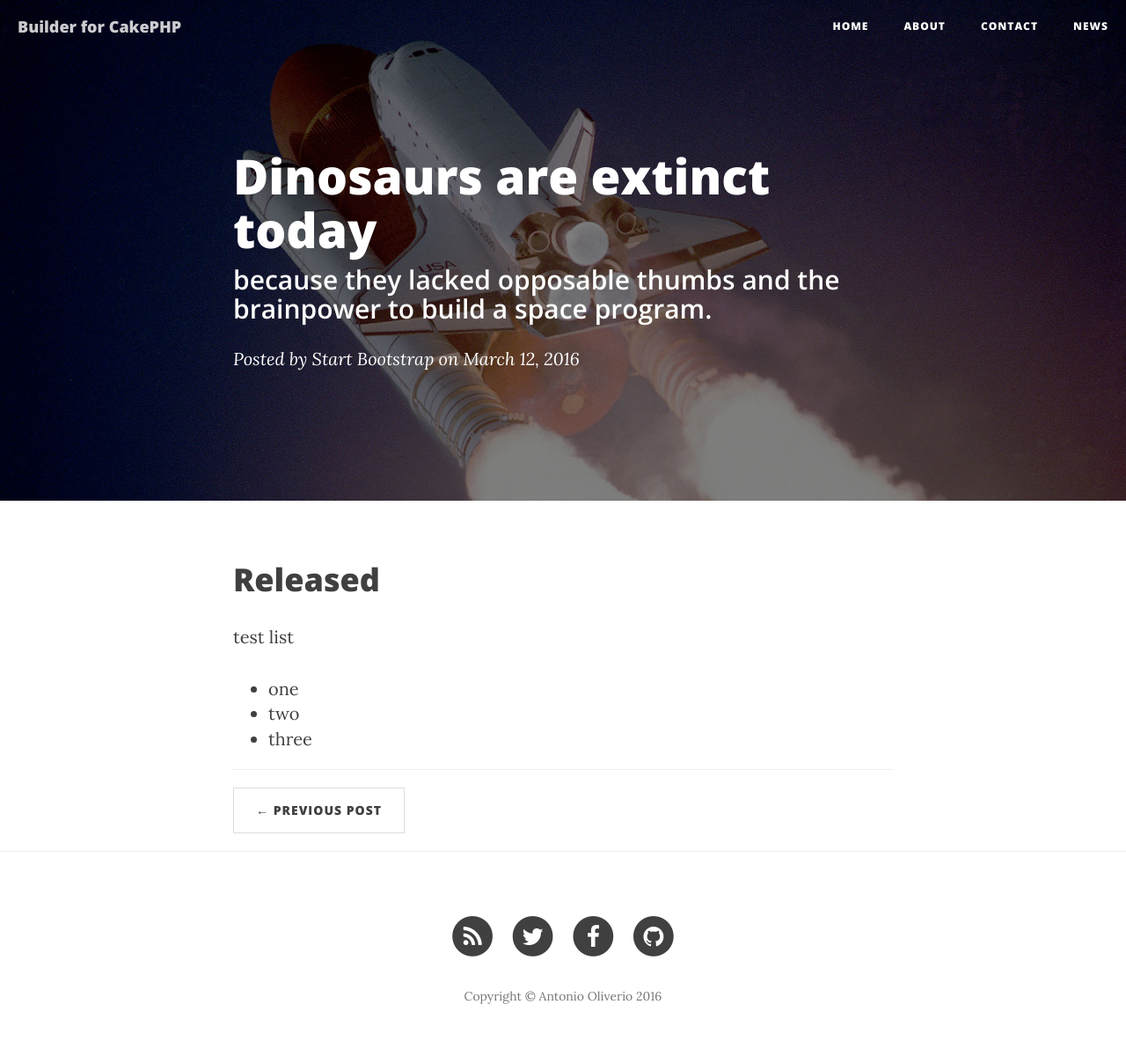
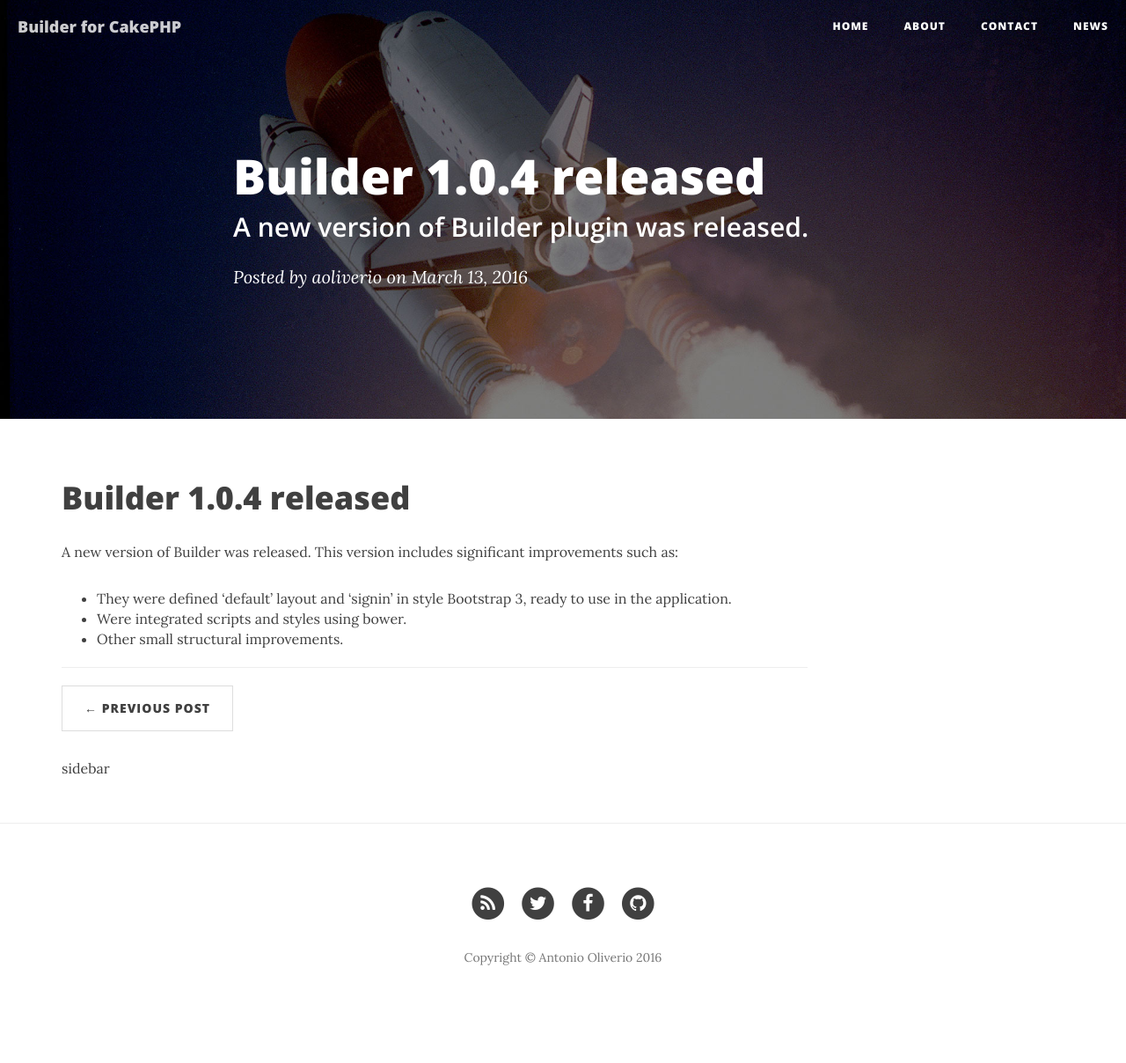
Before and after one commit to aoliverio/builder, a Jekyll site: the page built from _posts/2016-03-12-builder-released.md, in a window 1280 px wide. Shown: the whole page at 88% size. Built offline with Jekyll 4.4.1, drawn with Linux system fonts in a browser that asks for light colours; nearby versions of some CDN libraries; after the commit the page ends 1164 px from its top, so only the background shows below that.

Commit message:
Initial commit

```diff
--- a/_config.yml
+++ b/_config.yml
@@ -11,10 +11,6 @@ github_username:  aoliverio
 facebook_username:  antonio.oliverio
 email_username:
 
-#
-
-
-
 # Build settings
 markdown: kramdown
 highlighter: rouge
--- a/_layouts/post.html
+++ b/_layouts/post.html
@@ -22,7 +22,7 @@ layout: default
 <article>
     <div class="container">
         <div class="row">
-            <div class="col-lg-8 col-lg-offset-2 col-md-10 col-md-offset-1">
+            <div class="col-md-9">
                 {{ content }}
                 <hr>
                 <ul class="pager">
@@ -38,6 +38,9 @@ layout: default
                     {% endif %}
                 </ul>
             </div>
+            <div class="col-md-9">
+                <p>sidebar</p>
+            </div>
         </div>
     </div>
 </article>
--- a/_posts/2016-03-12-builder-released.md
+++ b/_posts/2016-03-12-builder-released.md
@@ -1,16 +1,16 @@
 ---
 layout:     post
-title:      "Dinosaurs are extinct today"
-subtitle:   "because they lacked opposable thumbs and the brainpower to build a space program."
-date:       2016-03-12 12:00:00
-author:     "Start Bootstrap"
+title:      "Builder 1.0.4 released"
+subtitle:   "A new version of Builder plugin was released."
+date:       2016-03-13 12:00:00
+author:     "aoliverio"
 header-img: "img/post-bg-01.jpg"
 ---
 
-# Released
+# Builder 1.0.4 released
 
-test list
+A new version of Builder was released. This version includes significant improvements such as:
 
-- one
-- two
-- three
+- They were defined 'default' layout and 'signin' in style Bootstrap 3, ready to use in the application.
+- Were integrated scripts and styles using bower.
+- Other small structural improvements.
--- a/css/clean-blog.css
+++ b/css/clean-blog.css
@@ -6,7 +6,7 @@
 
 body {
   font-family: 'Lora', 'Times New Roman', serif;
-  font-size: 20px;
+  font-size: 16px;
   color: #404040;
 }
 p {
--- a/index.html
+++ b/index.html
@@ -1,6 +1,6 @@
 ---
 layout: page
-description: "A Clean Blog Theme by Start Bootstrap"
+description: "RAD toolkit for building admin web applications"
 ---
 
 {% for post in paginator.posts %}
```
Also changed, not shown: _layouts/page.html (+5 -2 lines).
